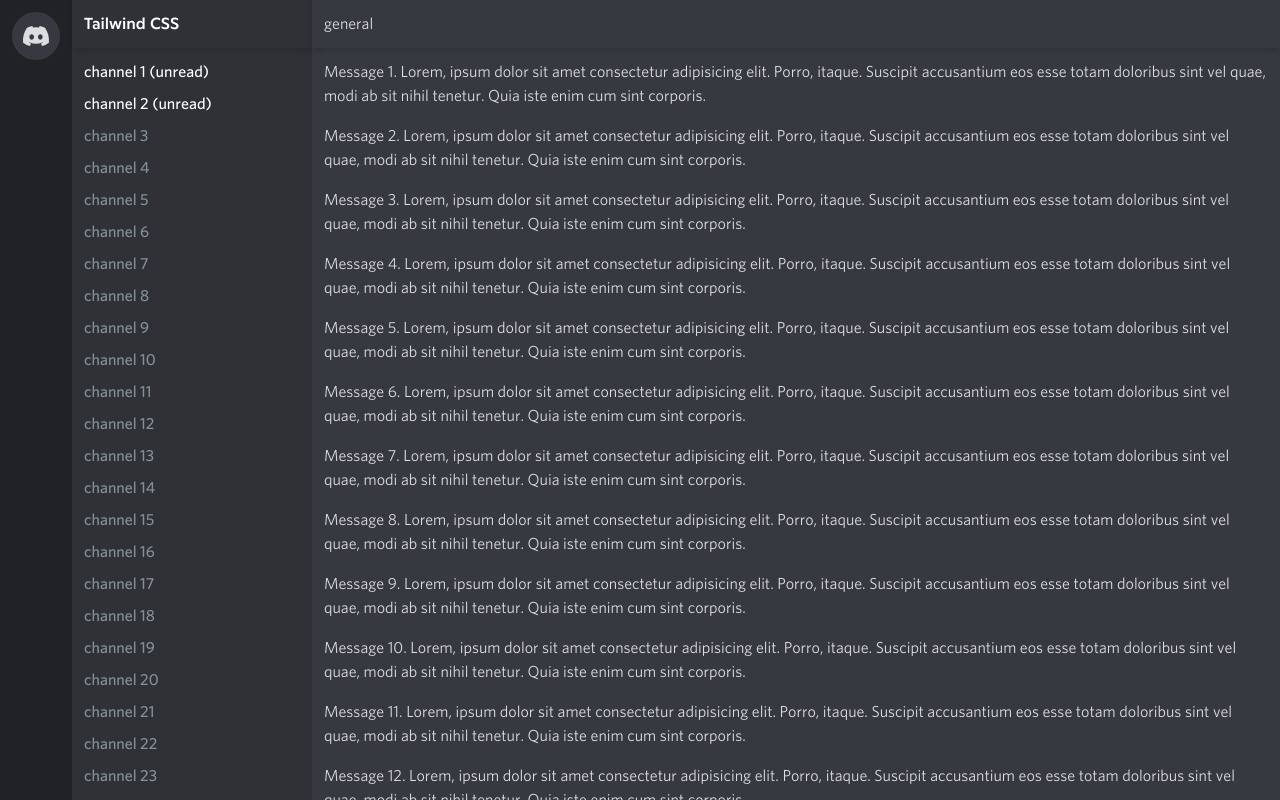
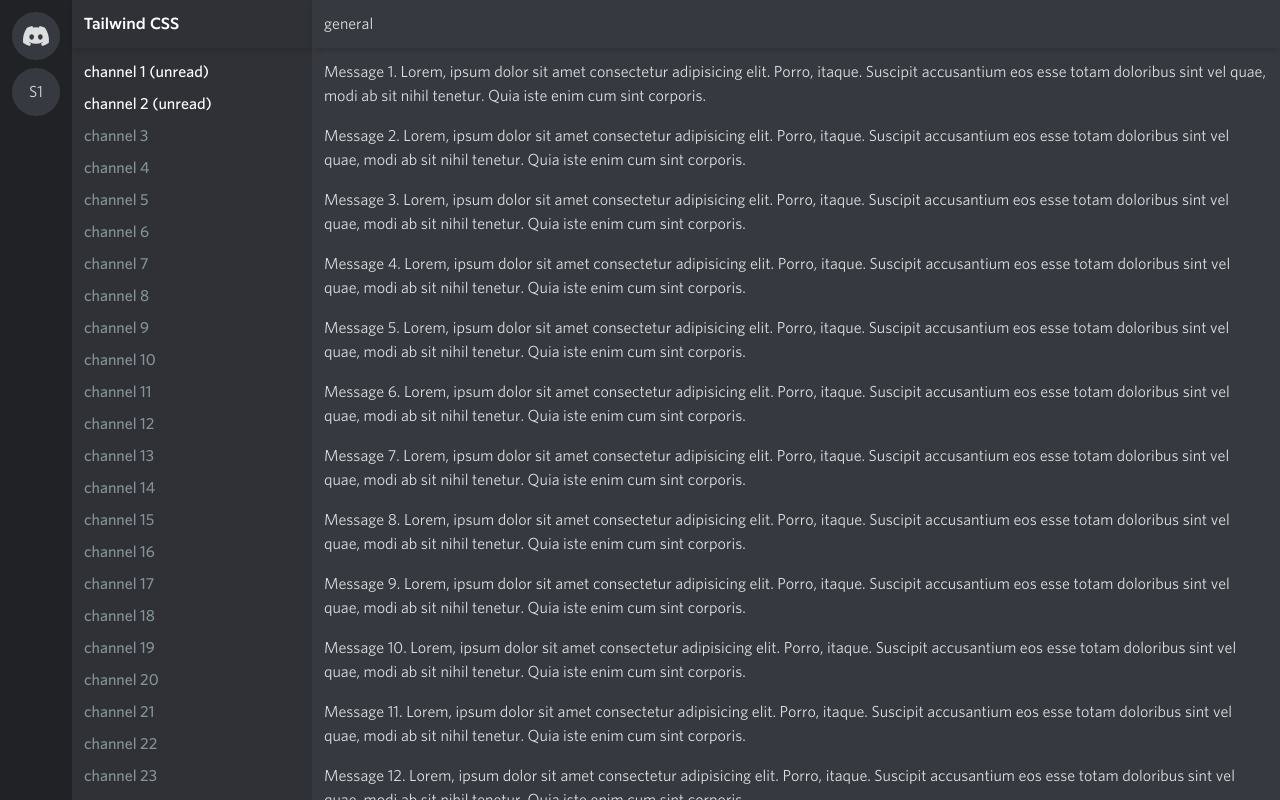
Before and after one commit to LutherTS/build-ui-tailwind-mastery, a Next.js app: page / in a window 1280 px wide. Built offline with nearby package versions, Linux system fonts and the light colour scheme.

Commit message:
OK, now we're going to get into layout.

```diff
--- /dev/null
+++ b/app/(pages)/servers/[id]/page.tsx
@@ -0,0 +1,15 @@
+export default function Server({
+  params,
+}: {
+  params: {
+    id: string;
+  };
+}) {
+  const id = params.id;
+
+  return (
+    <>
+      <p>Server {id}</p>
+    </>
+  );
+}
--- a/app/page.tsx
+++ b/app/page.tsx
@@ -1,3 +1,5 @@
+import Link from "next/link";
+
 function DiscordIcon(props: any) {
   return (
     <svg aria-hidden="false" viewBox="0 0 28 20" {...props}>
@@ -28,6 +30,12 @@
         >
           <DiscordIcon className="h-5 w-7" />
         </div>
+        <Link
+          href="/servers/1"
+          className={`hover:bg-brand size-icon rounded-icon hover:rounded-icon-hover flex items-center justify-center bg-gray-700 text-gray-100 transition-all duration-200 hover:text-white`}
+        >
+          S1
+        </Link>
       </div>
       <div className="flex w-60 flex-col bg-gray-800">
         <div className="flex h-12 items-center px-3 font-ginto text-white shadow-md">
```
